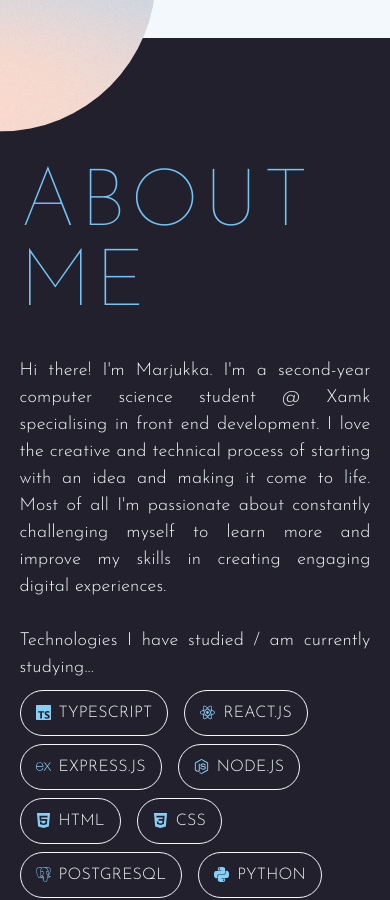
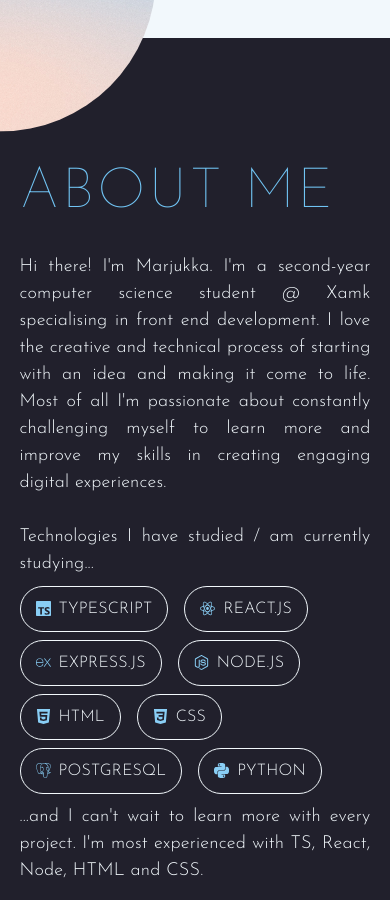
Before and after one commit to marjukkapiironen/portfolio, a Next.js app: page / in a window 390 px wide. Shown: the part 806-1706 px from the top of the page. Built offline with nearby package versions, Linux system fonts and the light colour scheme.

Commit message:
fixed for smaller viewports

```diff
--- a/src/app/styles/styles.css
+++ b/src/app/styles/styles.css
@@ -583,6 +583,7 @@ p.footer-text {
     }
 
     .container-full-width-80-height {
+        padding-top: 15vh;
         padding-bottom: 15vh;
     }
 
@@ -594,4 +595,8 @@ p.footer-text {
         flex-direction: column;
     }
 
+    h1.section-heading {
+        font-size: 3.5em;
+    }
+
 }
```
